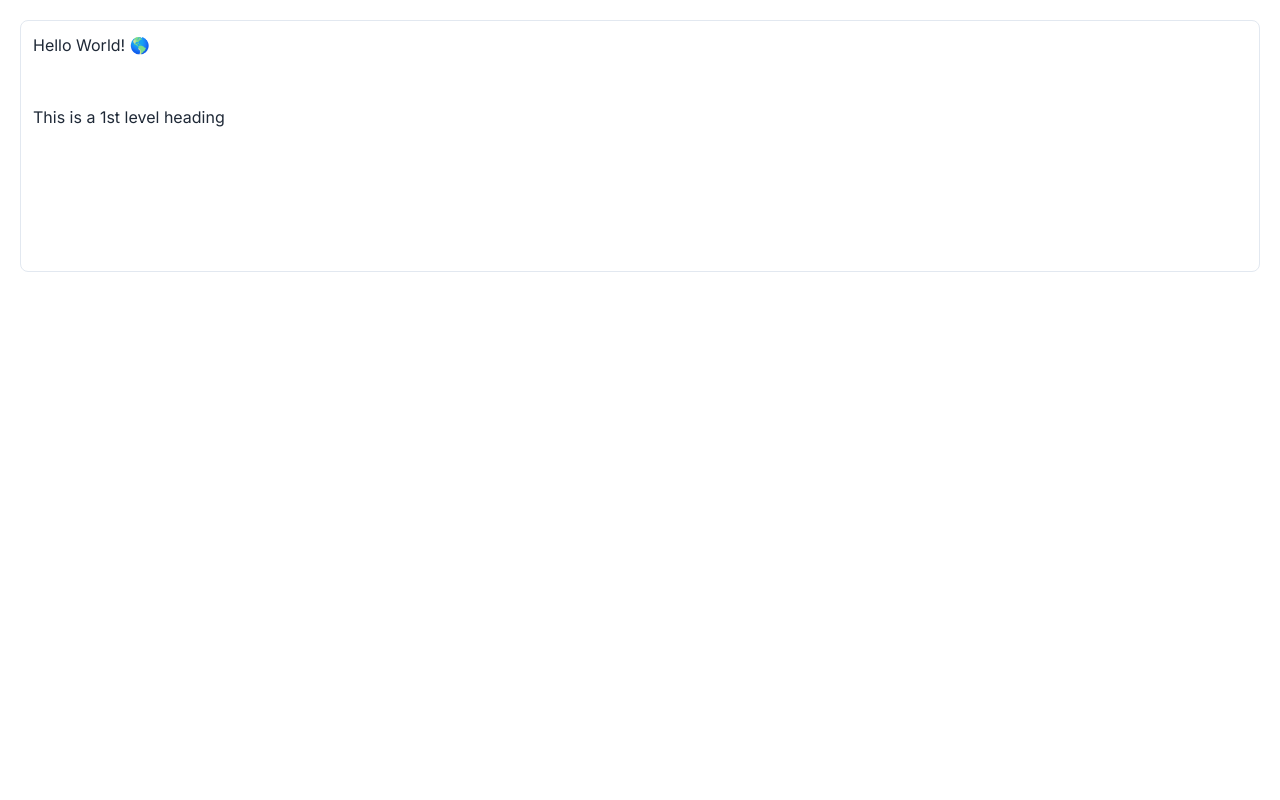
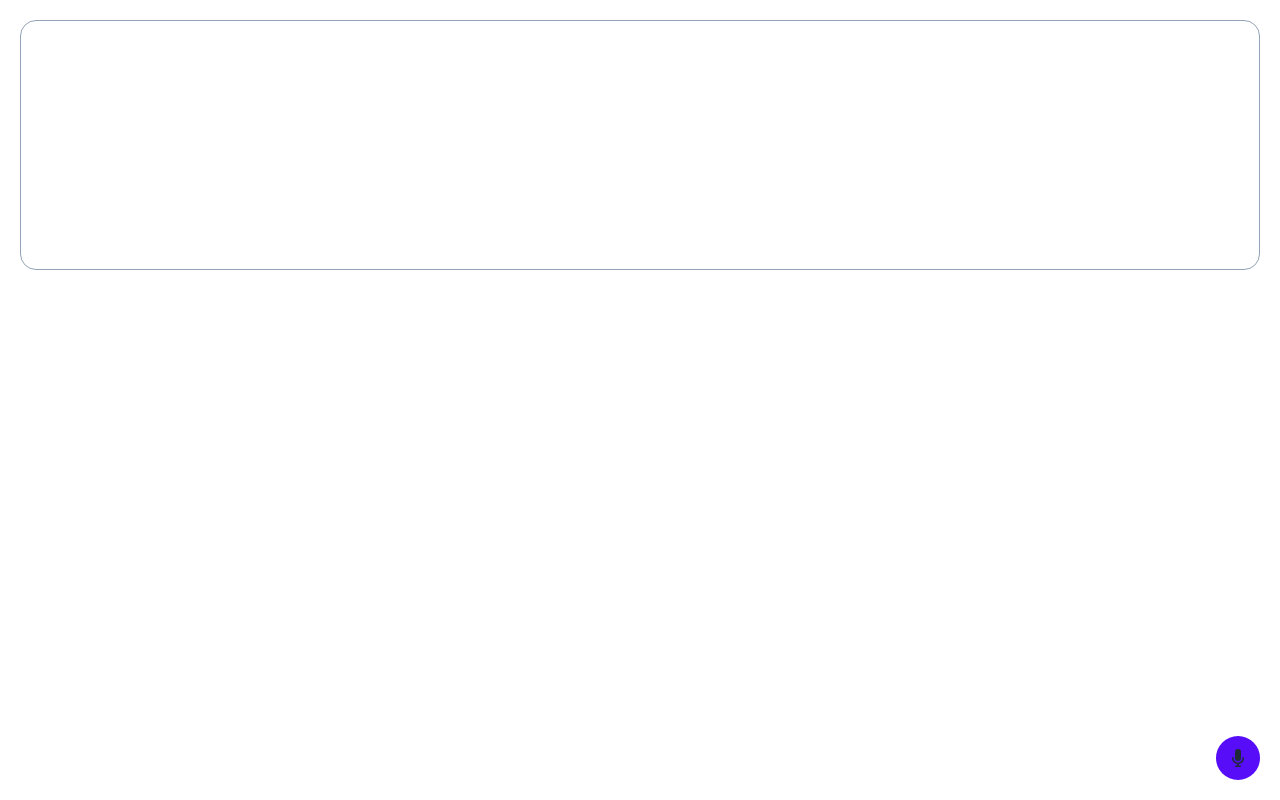
Before and after one commit to abdulsamad/experimentia, a Next.js app: page / in a window 1280 px wide. Built offline with nearby package versions, Linux system fonts and the light colour scheme.

Commit message:
feat: Added Web Speech API

```diff
--- a/src/app/page.tsx
+++ b/src/app/page.tsx
@@ -1,10 +1,11 @@
-import Tiptap from '@/components/Tiptap';
-import Image from 'next/image';
+import Editor from '@/components/Editor';
 
-export default function Home() {
+const Home = () => {
 	return (
 		<main className='p-5'>
-			<Tiptap />
+			<Editor />
 		</main>
 	);
-}
+};
+
+export default Home;
--- /dev/null
+++ b/src/atoms/index.tsx
@@ -0,0 +1,3 @@
+import { atom } from 'jotai';
+
+export const editorAtom = atom('');
--- /dev/null
+++ b/src/components/Editor.tsx
@@ -0,0 +1,41 @@
+'use client';
+
+import { EditorContent } from '@tiptap/react';
+
+import useCustomTiptapEditor from '@/hooks/useCustomTiptapEditor';
+import useSpeech from '@/hooks/useSpeech';
+
+const Editor = () => {
+	const editor = useCustomTiptapEditor();
+	const { startRecognition, stopRecognition, isListening } = useSpeech({
+		editor,
+	});
+
+	const toggleClasses = isListening
+		? 'bg-purple-500 text-slate-50 shadow-xl shadow-primary'
+		: '';
+
+	return (
+		<div>
+			<div className='border border-slate-400 rounded-2xl h-[250px]'>
+				<EditorContent editor={editor} />
+			</div>
+			<div className='py-5 flex justify-center gap-4'>
+				<button
+					className={`absolute bottom-0 right-0 m-5 p-3 bg-primary rounded-full hover:text-gray-300 hover:shadow-xl hover:shadow-slate-700 ${toggleClasses}`}
+					onClick={isListening ? stopRecognition : startRecognition}>
+					<svg
+						xmlns='http://www.w3.org/2000/svg'
+						viewBox='0 0 20 20'
+						fill='currentColor'
+						className='w-5 h-5'>
+						<path d='M7 4a3 3 0 016 0v6a3 3 0 11-6 0V4z' />
+						<path d='M5.5 9.643a.75.75 0 00-1.5 0V10c0 3.06 2.29 5.585 5.25 5.954V17.5h-1.5a.75.75 0 000 1.5h4.5a.75.75 0 000-1.5h-1.5v-1.546A6.001 6.001 0 0016 10v-.357a.75.75 0 00-1.5 0V10a4.5 4.5 0 01-9 0v-.357z' />
+					</svg>
+				</button>
+			</div>
+		</div>
+	);
+};
+
+export default Editor;
--- a/src/components/Tiptap.tsx
+++ /dev/null
@@ -1,33 +0,0 @@
-'use client';
-
-import { useEditor, EditorContent } from '@tiptap/react';
-import StarterKit from '@tiptap/starter-kit';
-
-const Tiptap = () => {
-	const editor = useEditor({
-		extensions: [
-			StarterKit.configure({
-				history: false,
-				heading: {
-					levels: [1, 2, 3],
-				},
-			}),
-		],
-		content: `<p>Hello World! 🌎️</p><br /><h1>This is a 1st level heading</h1>`,
-		editorProps: {
-			attributes: {
-				class: 'w-full h-[250px] p-3',
-			},
-		},
-	});
-
-	return (
-		<div>
-			<div className='border border-solid border-slate-200 rounded-lg'>
-				<EditorContent editor={editor} />
-			</div>
-		</div>
-	);
-};
-
-export default Tiptap;
--- /dev/null
+++ b/src/components/extension/uuid.tsx
@@ -0,0 +1,111 @@
+import { Extension } from '@tiptap/core';
+
+export interface TextAlignOptions {
+	types: string[];
+	alignments: string[];
+	defaultAlignment: string;
+}
+
+declare module '@tiptap/core' {
+	interface Commands<ReturnType> {
+		textAlign: {
+			/**
+			 * Set the text align attribute
+			 */
+			setTextAlign: (alignment: string) => ReturnType;
+			/**
+			 * Unset the text align attribute
+			 */
+			unsetTextAlign: () => ReturnType;
+		};
+	}
+}
+
+export const TextAlign = Extension.create<TextAlignOptions>({
+	name: 'uuid',
+
+	addOptions() {
+		return {
+			types: [],
+			alignments: ['left', 'center', 'right', 'justify'],
+			defaultAlignment: 'left',
+		};
+	},
+
+	onUpdate({ editor }) {
+		// The content has changed.
+		// console.log({ editor });
+	},
+
+	onTransaction({ editor, transaction }) {
+		// The editor state has changed.
+		// const trans = editor.state.tr;
+		// const updatedHeadingNode = transaction.steps.find((step: any) => {
+		// 	return step.type === 'updateNode' && step.pos === 10;
+		// }).updatedNode;
+		if (!transaction.docChanged) return;
+
+		console.log({
+			editor,
+			transaction,
+			test: transaction.doc.content,
+		});
+	},
+
+	addGlobalAttributes() {
+		return [
+			{
+				types: this.options.types,
+				attributes: {
+					textAlign: {
+						default: this.options.defaultAlignment,
+						parseHTML: (element) =>
+							element.style.textAlign || this.options.defaultAlignment,
+						renderHTML: (attributes) => {
+							if (attributes.textAlign === this.options.defaultAlignment) {
+								return {};
+							}
+
+							return { style: `text-align: ${attributes.textAlign}` };
+						},
+					},
+				},
+			},
+		];
+	},
+
+	addCommands() {
+		return {
+			setTextAlign:
+				(alignment: string) =>
+				({ commands }) => {
+					if (!this.options.alignments.includes(alignment)) {
+						return false;
+					}
+
+					return this.options.types.every((type) =>
+						commands.updateAttributes(type, { textAlign: alignment }),
+					);
+				},
+
+			unsetTextAlign:
+				() =>
+				({ commands }) => {
+					return this.options.types.every((type) =>
+						commands.resetAttributes(type, 'textAlign'),
+					);
+				},
+		};
+	},
+
+	addKeyboardShortcuts() {
+		return {
+			'Mod-Shift-l': () => this.editor.commands.setTextAlign('left'),
+			'Mod-Shift-e': () => this.editor.commands.setTextAlign('center'),
+			'Mod-Shift-r': () => this.editor.commands.setTextAlign('right'),
+			'Mod-Shift-j': () => this.editor.commands.setTextAlign('justify'),
+		};
+	},
+});
+
+export default TextAlign;
--- /dev/null
+++ b/src/hooks/useCustomTiptapEditor.jsx
@@ -0,0 +1,39 @@
+import { useEffect } from 'react';
+import { useEditor } from '@tiptap/react';
+import StarterKit from '@tiptap/starter-kit';
+import { useAtom } from 'jotai';
+
+import { editorAtom } from '@/atoms/index';
+
+const extensions = [
+	StarterKit.configure({
+		history: false,
+		heading: { levels: [1, 2, 3] },
+	}),
+];
+
+const useCustomTiptapEditor = () => {
+	const [state] = useAtom(editorAtom);
+
+	const editor = useEditor({
+		extensions,
+		editorProps: {
+			attributes: {
+				class: 'w-full h-[250px] p-5 focus:shadow outline-none',
+			},
+		},
+		onUpdate({ editor }) {
+			// On Update
+		},
+	});
+
+	useEffect(() => {
+		if (!editor) return;
+
+		editor?.commands.insertContent(state);
+	}, [state, editor]);
+
+	return editor;
+};
+
+export default useCustomTiptapEditor;
--- /dev/null
+++ b/src/hooks/useSpeech.tsx
@@ -0,0 +1,72 @@
+import { useState, useEffect, useRef, useCallback } from 'react';
+import { useAtom } from 'jotai';
+
+import { editorAtom } from '@/atoms';
+import { speechLog } from '@/utils';
+
+const useSpeech = ({ editor }: { editor: any }) => {
+	const recognition = useRef<SpeechRecognition | null>(null);
+	const [isListening, setIsListening] = useState(false);
+
+	const [, setState] = useAtom(editorAtom);
+
+	useEffect(() => {
+		const grammar =
+			'#JSGF V1.0; grammar colors; public <color> = aqua | azure | beige | bisque | black | blue | brown | chocolate | coral | crimson | cyan | fuchsia | ghostwhite | gold | goldenrod | gray | green | indigo | ivory | khaki | lavender | lime | linen | magenta | maroon | moccasin | navy | olive | orange | orchid | peru | pink | plum | purple | red | salmon | sienna | silver | snow | tan | teal | thistle | tomato | turquoise | violet | white | yellow ;';
+
+		const speechRecognitionList = new webkitSpeechGrammarList();
+
+		speechRecognitionList.addFromString(grammar, 1);
+
+		recognition.current = new (webkitSpeechRecognition || SpeechRecognition)();
+		recognition.current.grammars = speechRecognitionList;
+		recognition.current.continuous = true;
+		recognition.current.lang = 'en-IN';
+		recognition.current.interimResults = false;
+		recognition.current.maxAlternatives = 1;
+
+		recognition.current.onresult = (event: any) => {
+			const results = event.results;
+			const len = Object.keys(results).length;
+
+			// TODO: Clean log results
+			console.log(results);
+
+			for (let i = 0; i < len; i++) {
+				const transcript = results[i][0].transcript;
+				// editor?.commands.insertContent(transcript);
+				setState(transcript);
+
+				console.log({ transcript });
+			}
+		};
+
+		recognition.current.onspeechend = stopRecognition;
+		// eslint-disable-next-line react-hooks/exhaustive-deps
+	}, [setState]);
+
+	const startRecognition = useCallback(() => {
+		if (!recognition.current) return null;
+
+		recognition.current.start();
+		speechLog('Started');
+		setIsListening(true);
+	}, []);
+
+	const stopRecognition = useCallback(() => {
+		if (!recognition.current) return null;
+
+		recognition.current.stop();
+		speechLog('Stopped');
+		setIsListening(false);
+	}, []);
+
+	return {
+		startRecognition,
+		stopRecognition,
+		recognition,
+		isListening,
+	};
+};
+
+export default useSpeech;
--- /dev/null
+++ b/src/utils/index.ts
@@ -0,0 +1,7 @@
+export const speechLog = (text: string, styles?: React.CSSProperties) => {
+	console.log(
+		`%cSPEECH RECOGNITION: %c${text}`,
+		'font-size: 12px;font-weight: bold; color: #2196F3;',
+		'font-size: 12px;color: #e3e3e3;',
+	);
+};
```
